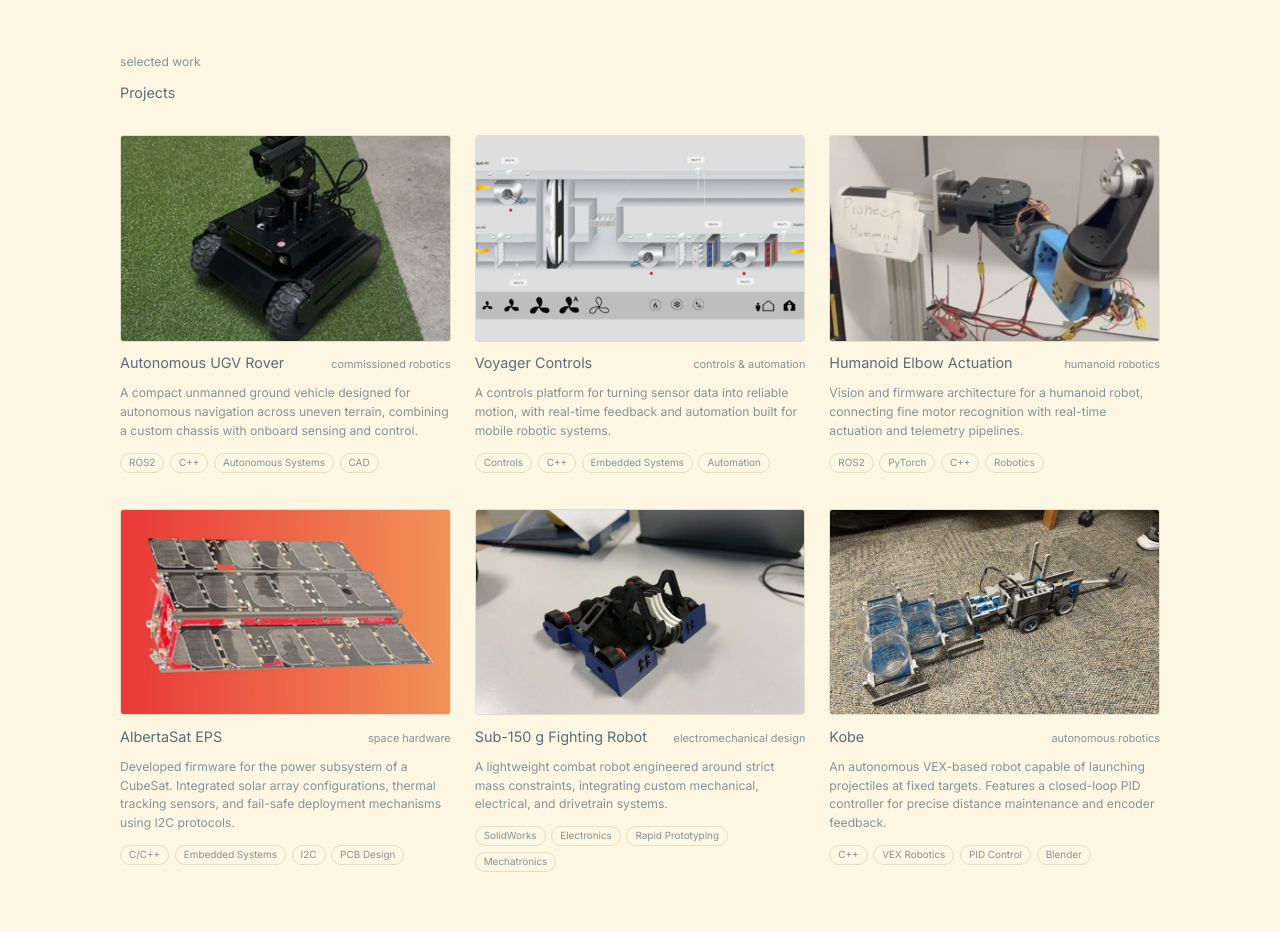
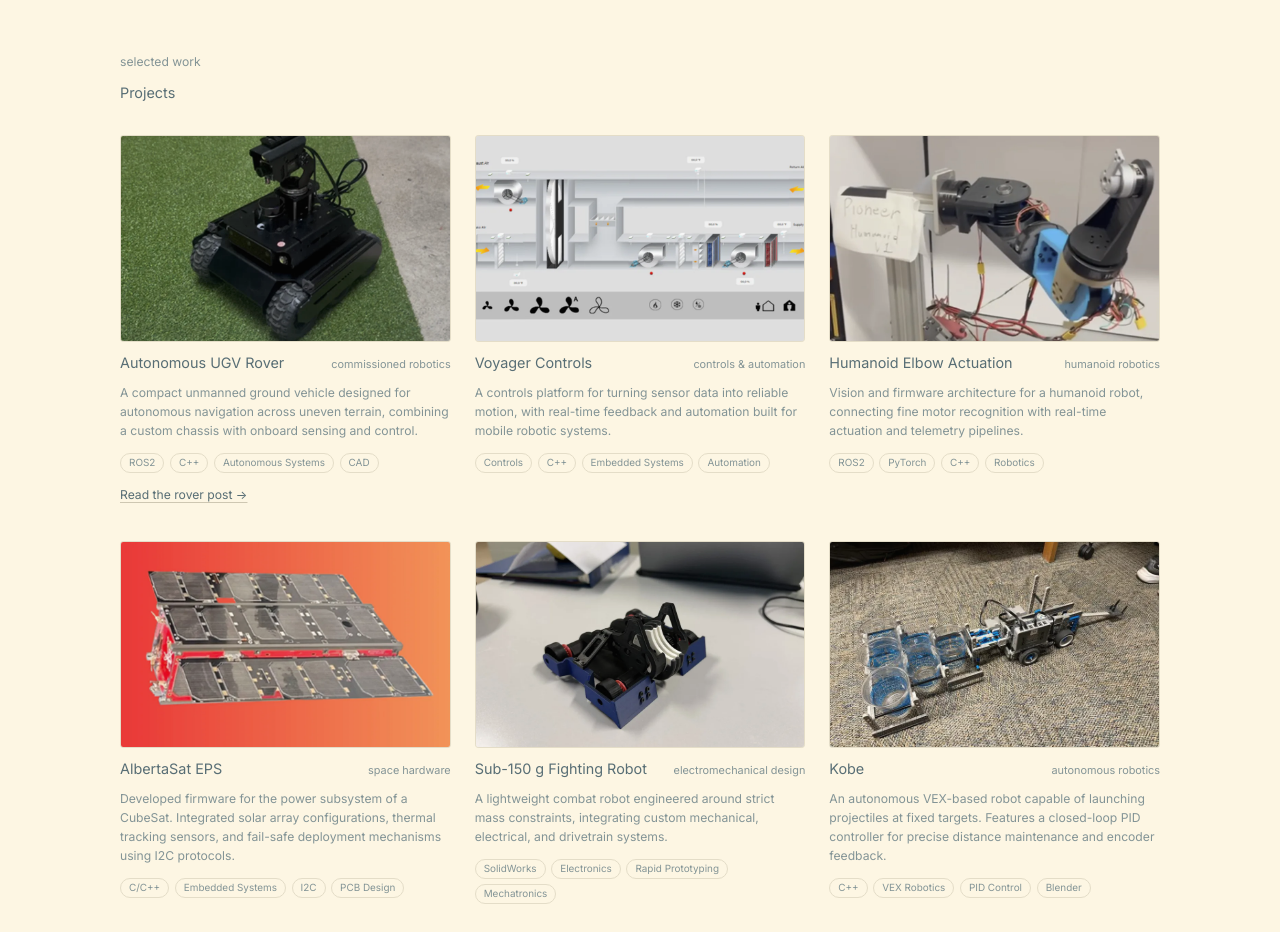
Before and after one commit to JaiPannu/personal-portfolio, a React (Vite) app: page / in a window 1280 px wide. Shown: the part 820-1752 px from the top of the page. Built offline with nearby package versions, Linux system fonts and the light colour scheme.

Commit message:
rover vid link

```diff
--- a/src/components/layout/Hero.jsx
+++ b/src/components/layout/Hero.jsx
@@ -1,4 +1,5 @@
 import { useState } from 'react';
+import { Link } from 'react-router-dom';
 import WireframeAsset from '../visual/WireframeAsset';
 import loadCadAscii from '../../data/loadCadAscii';
 import './Hero.css';
@@ -18,7 +19,9 @@ const Pill = ({ href, color = 'blue', children }) => {
 
 const CadLink = ({ className, type, href, label }) => {
   const [ascii, setAscii] = useState('');
-  const external = !href.startsWith('#');
+  const internal = href.startsWith('/');
+  const external = /^https?:\/\//.test(href);
+  const LinkElement = internal ? Link : 'a';
 
   const prepareAscii = () => {
     if (ascii) return;
@@ -26,19 +29,19 @@ const CadLink = ({ className, type, href, label }) => {
   };
 
   return (
-    <a
+    <LinkElement
       className={`cad-floater ${className}`}
-      href={href}
+      {...(internal ? { to: href } : { href })}
       target={external ? '_blank' : undefined}
       rel={external ? 'noopener noreferrer' : undefined}
-      aria-label={`View ${label} project`}
+      aria-label={internal ? `Read ${label} post` : `View ${label} project`}
       onPointerEnter={prepareAscii}
       onFocus={prepareAscii}
       onTouchStart={prepareAscii}
     >
       <WireframeAsset type={type} ascii={ascii} />
-      <span className="cad-link-label">{label} ↗</span>
-    </a>
+      <span className="cad-link-label">{label} {internal ? '→' : '↗'}</span>
+    </LinkElement>
   );
 };
 
@@ -99,7 +102,7 @@ const Intro = () => {
           className="cad-floater--plant"
           type="ugv"
           label="Autonomous UGV"
-          href="#projects"
+          href="/writing/my-first-robotics-project"
         />
         <CadLink
           className="cad-floater--brain"
--- a/src/pages/Projects.css
+++ b/src/pages/Projects.css
@@ -59,6 +59,16 @@
 .project-card:hover .project-open {
   opacity: 1;
   transform: translate(0, 0);
+}
+
+.project-read {
+  display: inline-block;
+  margin-top: 0.85rem;
+  color: var(--heading);
+  font-size: 0.76rem;
+  text-decoration: underline;
+  text-decoration-color: var(--border-strong);
+  text-underline-offset: 0.2rem;
 }
 
 .project-meta {
--- a/src/pages/Projects.jsx
+++ b/src/pages/Projects.jsx
@@ -1,3 +1,4 @@
+import { Link } from 'react-router-dom';
 import './Projects.css';
 import roverImage from '../assets/images/optimized/UGV-Rover.webp';
 import voyagerImage from '../assets/images/optimized/Voyager-Controls.webp';
@@ -13,6 +14,7 @@ const projects = [
     description: 'A compact unmanned ground vehicle designed for autonomous navigation across uneven terrain, combining a custom chassis with onboard sensing and control.',
     tags: ['ROS2', 'C++', 'Autonomous Systems', 'CAD'],
     image: roverImage,
+    to: '/writing/my-first-robotics-project',
   },
   {
     title: 'Voyager Controls',
@@ -58,7 +60,7 @@ const ProjectContents = ({ project }) => (
   <>
     <div className="project-thumb">
       <img src={project.image} alt={`${project.title} project`} loading="lazy" />
-      {project.href && <span className="project-open" aria-hidden="true">↗</span>}
+      {(project.href || project.to) && <span className="project-open" aria-hidden="true">{project.to ? '→' : '↗'}</span>}
     </div>
     <div className="project-meta">
       <span className="project-name">{project.title}</span>
@@ -68,6 +70,7 @@ const ProjectContents = ({ project }) => (
     <div className="project-tags" aria-label="Project technologies">
       {project.tags.map((tag) => <span key={tag} className="project-tag">{tag}</span>)}
     </div>
+    {project.to && <span className="project-read">Read the rover post →</span>}
   </>
 );
 
@@ -80,7 +83,11 @@ const Projects = () => {
       </header>
 
       <div className="projects-grid">
-        {projects.map((project) => project.href ? (
+        {projects.map((project) => project.to ? (
+          <Link key={project.title} className="project-card" to={project.to}>
+            <ProjectContents project={project} />
+          </Link>
+        ) : project.href ? (
           <a
             key={project.title}
             className="project-card"
```
